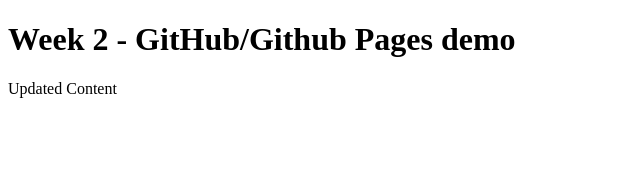
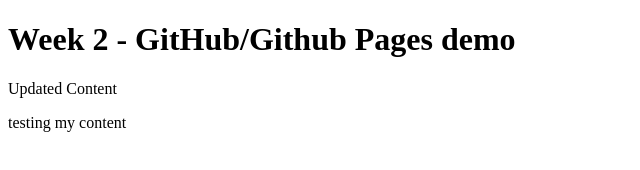
Before and after one commit to evefu0510/javascript_week02, a plain HTML site: page index.html in a window 1280 px wide. Shown: the whole page, without its empty margins (0-640 px from the left). Drawn offline with Linux system fonts and the light colour scheme.

Commit message:
new content

```diff
--- a/index.html
+++ b/index.html
@@ -9,5 +9,6 @@
 <body>
     <h1>Week 2 - GitHub/Github Pages demo</h1>
     <p>Updated Content</p>
+    <p>testing my content</p>
 </body>
 </html>
```
